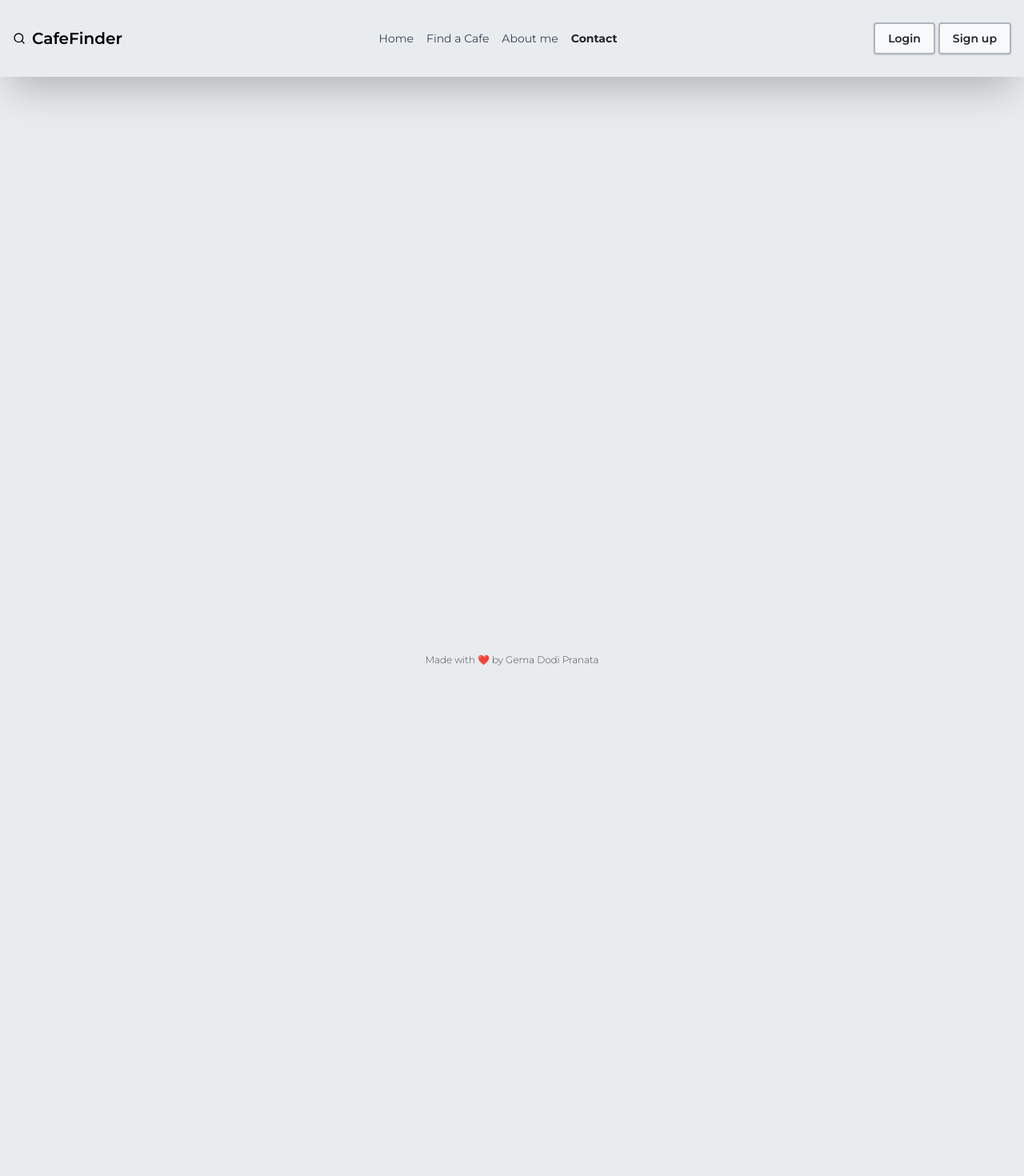
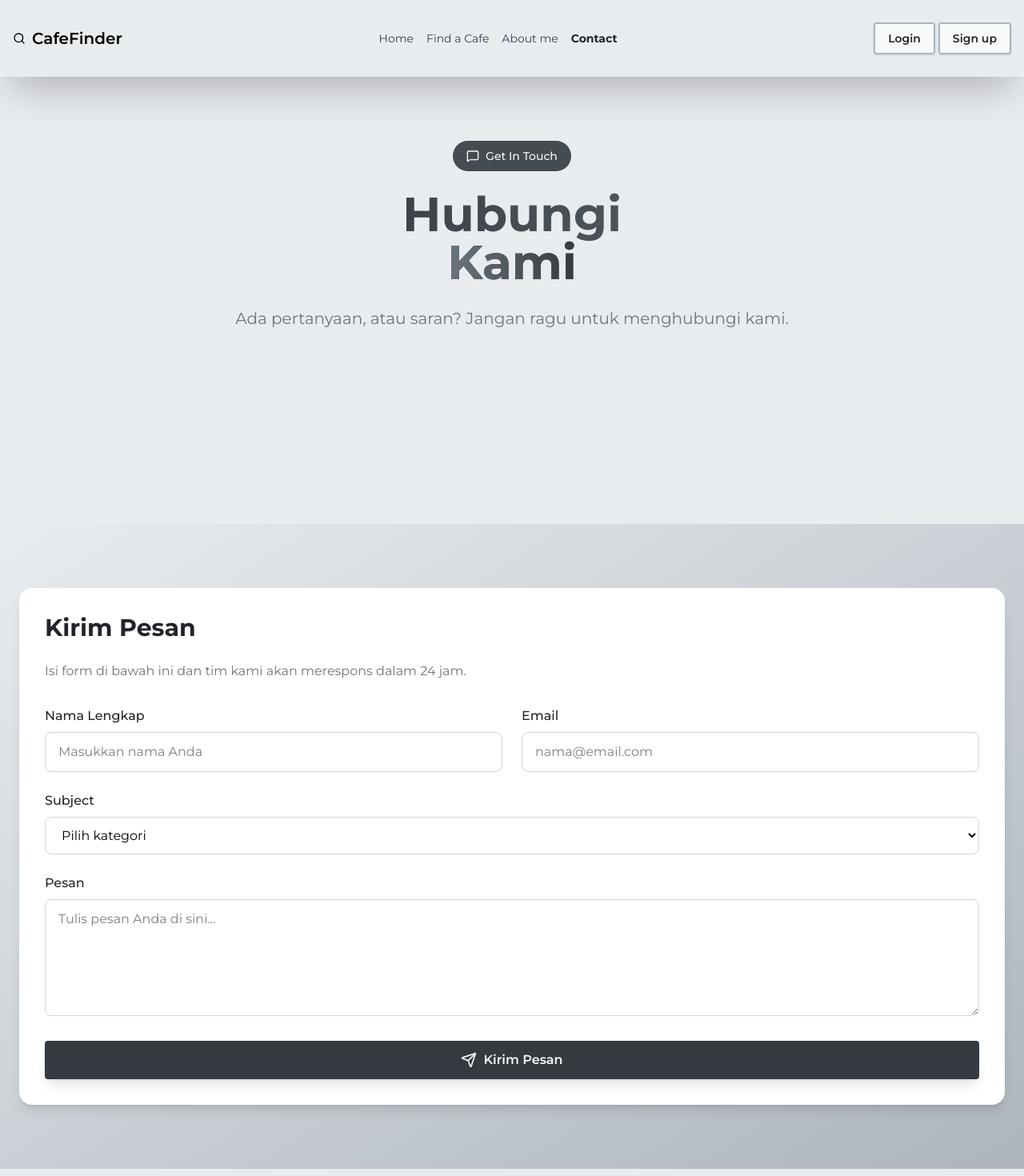
Before and after one commit to gemadp01/frontend-cafe-bbpvp, a React (Vite) app: page /contact in a window 1280 px wide. Shown: the top 1470 px of the page at 80% size. Before the commit the page ends 848 px from the top, so only its background shows below. Built offline with nearby package versions, Linux system fonts and the light colour scheme.

Commit message:
style(contactPage): style baru di contactPage (contact form belum aktif)

```diff
--- /dev/null
+++ b/src/components/Sections/Contact/ContactFormSection.jsx
@@ -0,0 +1,122 @@
+import Button from "@/components/Button";
+import { Send } from "lucide-react";
+import { useState } from "react";
+
+const ContactFormSection = () => {
+  const [formData, setFormData] = useState({
+    name: "",
+    email: "",
+    subject: "",
+    message: "",
+  });
+
+  const handleInputChange = (e) => {
+    setFormData({
+      ...formData,
+      [e.target.name]: e.target.value,
+    });
+  };
+
+  const handleSubmit = (e) => {
+    e.preventDefault();
+    console.log("Form submitted:", formData);
+
+    alert("Terima kasih! Pesan Anda telah dikirim.");
+    setFormData({ name: "", email: "", subject: "", message: "" });
+  };
+
+  return (
+    <section className="py-20 bg-gradient-to-br from-bgColor-1 to-textColor-card">
+      <div className="container mx-auto px-6">
+        <div className="flex flex-col lg:flex-row gap-12">
+          {/* Contact Form */}
+          <div className="flex-1">
+            <div className="bg-white rounded-2xl p-8 shadow-lg">
+              <h2 className="text-3xl font-bold text-primary mb-6">
+                Kirim Pesan
+              </h2>
+              <p className="text-textColor-1 mb-8">
+                Isi form di bawah ini dan tim kami akan merespons dalam 24 jam.
+              </p>
+
+              <div className="space-y-6">
+                <div className="grid md:grid-cols-2 gap-6">
+                  <div>
+                    <label className="block text-primary font-medium mb-2">
+                      Nama Lengkap
+                    </label>
+                    <input
+                      type="text"
+                      name="name"
+                      value={formData.name}
+                      onChange={handleInputChange}
+                      className="w-full px-4 py-3 border border-gray-300 rounded-lg focus:ring-2 focus:ring-bgColor-2 focus:border-transparent"
+                      placeholder="Masukkan nama Anda"
+                      required
+                    />
+                  </div>
+                  <div>
+                    <label className="block text-primary font-medium mb-2">
+                      Email
+                    </label>
+                    <input
+                      type="email"
+                      name="email"
+                      value={formData.email}
+                      onChange={handleInputChange}
+                      className="w-full px-4 py-3 border border-gray-300 rounded-lg focus:ring-2 focus:ring-bgColor-2 focus:border-transparent"
+                      placeholder="nama@email.com"
+                      required
+                    />
+                  </div>
+                </div>
+
+                <div>
+                  <label className="block text-primary font-medium mb-2">
+                    Subject
+                  </label>
+                  <select
+                    name="subject"
+                    value={formData.subject}
+                    onChange={handleInputChange}
+                    className="w-full px-4 py-3 border border-gray-300 rounded-lg focus:ring-2 focus:ring-bgColor-2 focus:border-transparent"
+                    required
+                  >
+                    <option value="">Pilih kategori</option>
+                    <option value="general">Pertanyaan Umum</option>
+                    <option value="partnership">Partnership</option>
+                    <option value="technical">Technical Support</option>
+                    <option value="feedback">Feedback & Saran</option>
+                    <option value="report">Laporkan Masalah</option>
+                  </select>
+                </div>
+
+                <div>
+                  <label className="block text-primary font-medium mb-2">
+                    Pesan
+                  </label>
+                  <textarea
+                    name="message"
+                    value={formData.message}
+                    onChange={handleInputChange}
+                    rows="5"
+                    className="w-full px-4 py-3 border border-gray-300 rounded-lg focus:ring-2 focus:ring-bgColor-2 focus:border-transparent"
+                    placeholder="Tulis pesan Anda di sini..."
+                    required
+                  ></textarea>
+                </div>
+
+                <Button onClick={handleSubmit} width="full">
+                  <Send className="w-5 h-5 mr-2" />
+                  Kirim Pesan
+                </Button>
+              </div>
+            </div>
+          </div>
+        </div>
+      </div>
+    </section>
+  );
+};
+
+export default ContactFormSection;
--- /dev/null
+++ b/src/components/Sections/Contact/HeroSection.jsx
@@ -0,0 +1,28 @@
+import Badge from "@/components/Badge";
+import { MessageSquare } from "lucide-react";
+
+const HeroSection = () => {
+  return (
+    <section className="relative py-20">
+      <div className="container mx-auto px-6 py-40 lg:py-24">
+        <div className="text-center mb-16 space-y-6">
+          <Badge text="Get In Touch" icon={MessageSquare} />
+
+          <h1 className="text-4xl md:text-5xl lg:text-6xl font-bold mb-6 bg-gradient-to-r from-primary to-textColor-1 bg-clip-text text-transparent">
+            Hubungi
+            <br />
+            <span className="bg-gradient-to-r from-textColor-1 to-bgColor-2 bg-clip-text text-transparent">
+              Kami
+            </span>
+          </h1>
+
+          <p className="text-xl text-textColor-1 max-w-3xl mx-auto leading-relaxed">
+            Ada pertanyaan, atau saran? Jangan ragu untuk menghubungi kami.
+          </p>
+        </div>
+      </div>
+    </section>
+  );
+};
+
+export default HeroSection;
--- a/src/pages/ContactPage.jsx
+++ b/src/pages/ContactPage.jsx
@@ -1,11 +1,15 @@
+import HeroSection from "@/components/Sections/Contact/HeroSection";
 import Layout from "../components/Layout";
+import ContactFormSection from "@/components/Sections/Contact/ContactFormSection";
 
 const ContactPage = () => {
   return (
     <Layout>
-      <div>
-        <h1>Contact</h1>
-      </div>
+      {/* Hero Section */}
+      <HeroSection />
+
+      {/* Contact Form */}
+      <ContactFormSection />
     </Layout>
   );
 };
```
